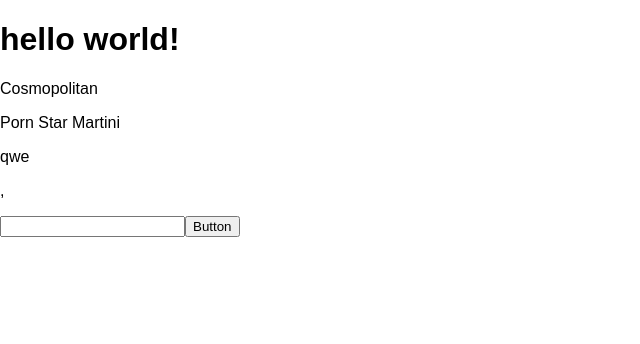
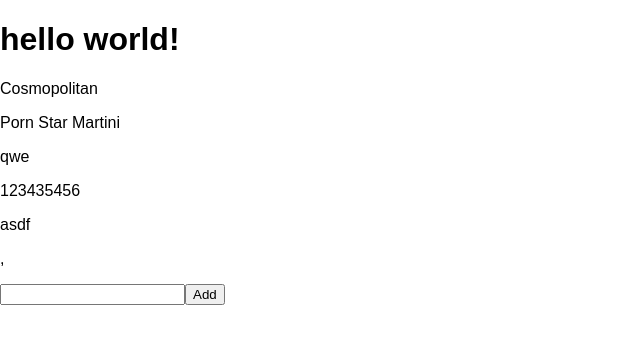
Before and after one commit to St3ve89/cocktail-price, a React (Create React App) app: page / in a window 1280 px wide. Shown: the top 344 px of the page, without its empty margins (0-640 px from the left). Built offline with nearby package versions, Linux system fonts and the light colour scheme; data requests are answered from the project's data file.

Commit message:
Refactor of the ugly render

```diff
--- a/src/component/cocktail/add-cocktail/addCocktail.jsx
+++ b/src/component/cocktail/add-cocktail/addCocktail.jsx
@@ -32,7 +32,7 @@
           ref= {e => this.input = e} />
         <button
           onClick={this.pushCocktail}>
-          Button </button>
+          Add </button>
       </p>
     )
   }
--- a/src/component/cocktail/cocktail.jsx
+++ b/src/component/cocktail/cocktail.jsx
@@ -28,11 +28,21 @@
     console.log(this.state.cocktail)
   }
 
+  renderCocktail = () => {
+    return this
+      .state
+      .cocktail
+      .map((cocktail, key) =>
+        <p key={key}>{cocktail.name}</p>
+      )
+  }
+
   render(){
     return(
       <div>
-        <div>{this.state.cocktail.map((cocktail, key) => <p key={key}>{cocktail.name}</p>)}</div>,
-        <AddCocktail fbi={this.addCocktailToState} />
+        <div>{this.renderCocktail()}</div>,
+        <AddCocktail
+          fbi={this.addCocktailToState} />
       </div>
     )
   }
--- a/src/data/data.json
+++ b/src/data/data.json
@@ -11,6 +11,14 @@
     {
       "name": "qwe",
       "id": 3
+    },
+    {
+      "name": "123435456",
+      "id": 4
+    },
+    {
+      "name": "asdf",
+      "id": 5
     }
   ]
 }
```
